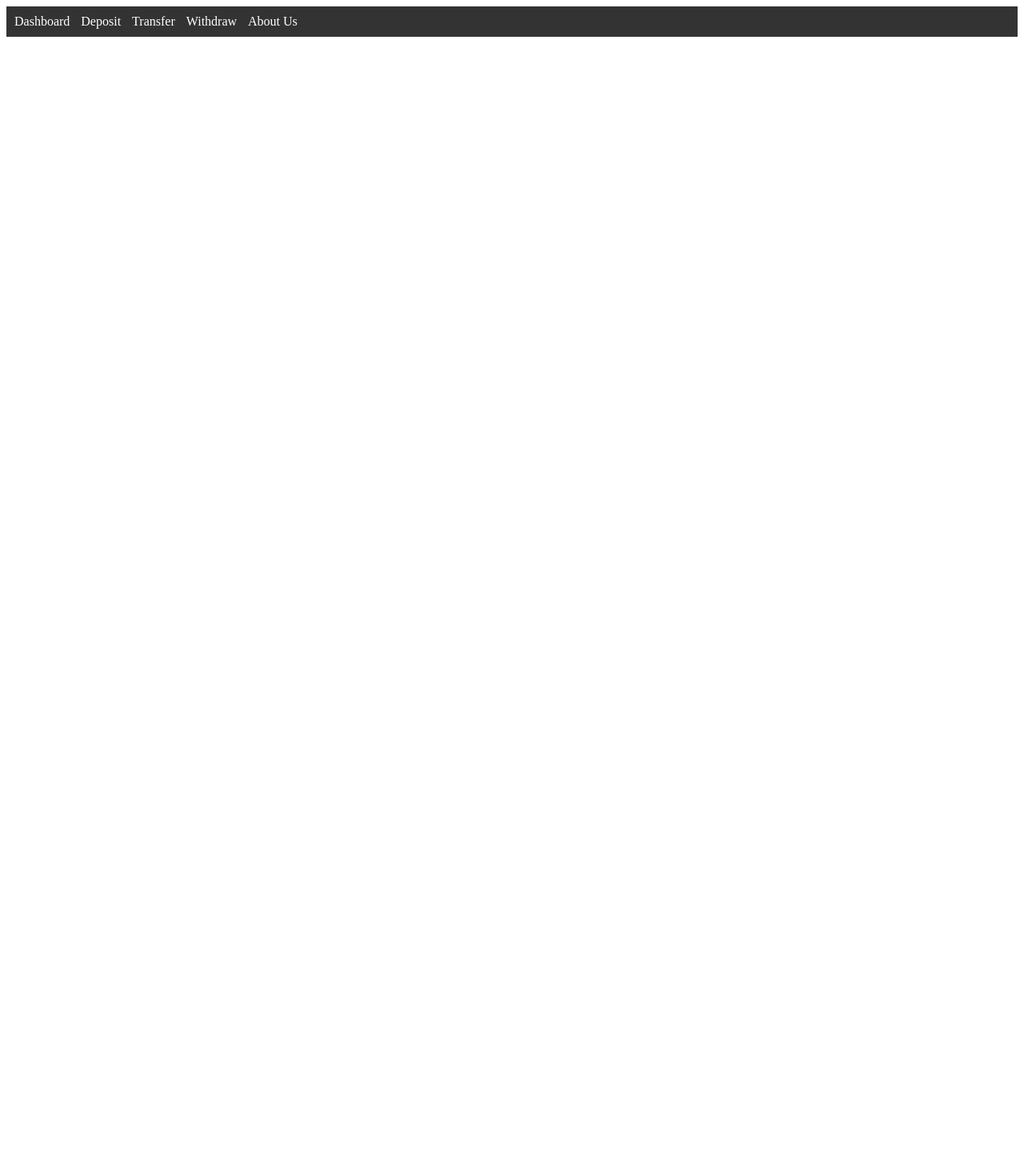
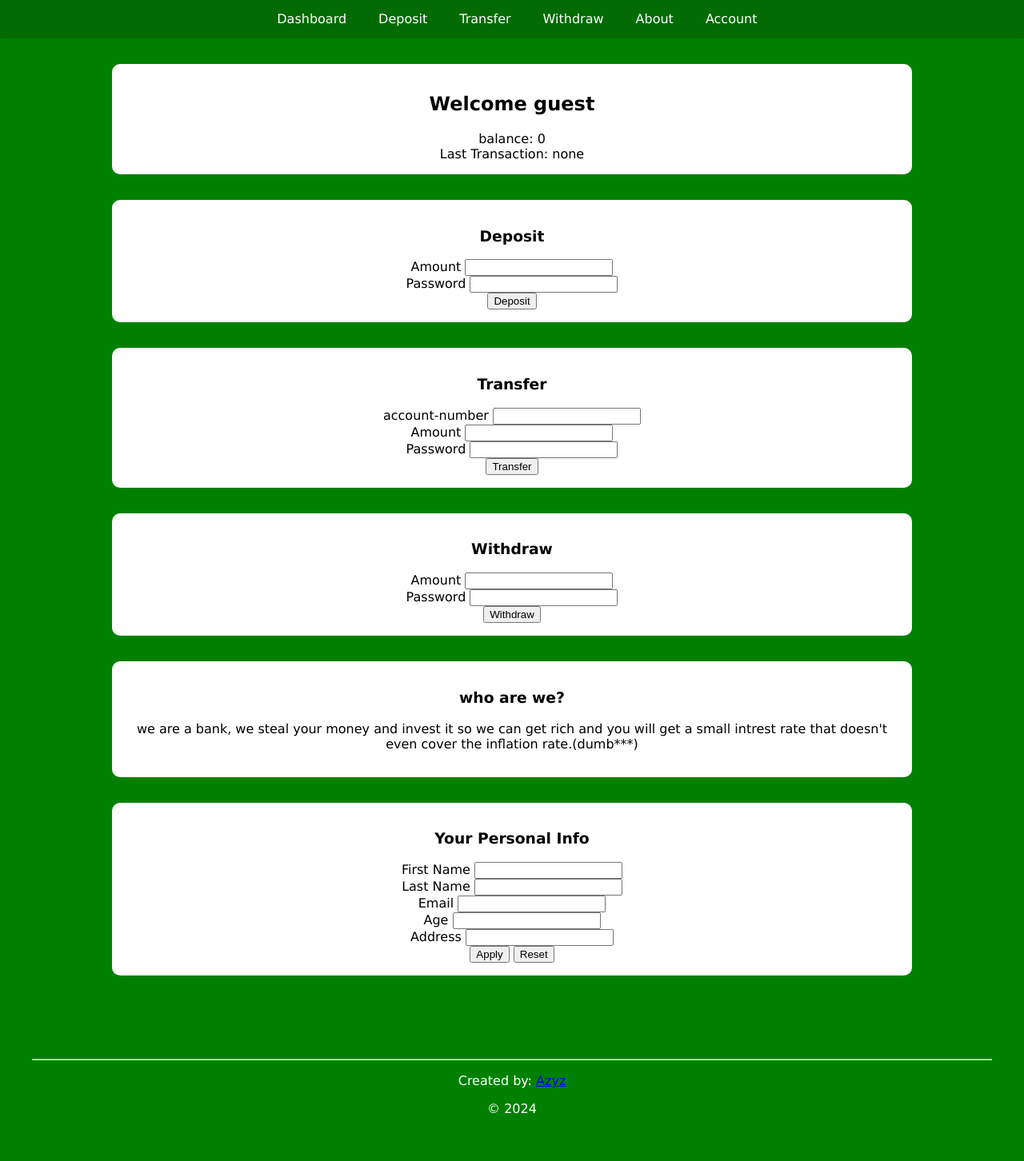
Before and after one commit to AzyzHm/banking-site, a PHP site: page /home.html in a window 1280 px wide. Shown: the whole page at 80% size. Before the commit the page ends 46 px from the top, so only its background shows below. Run offline with PHP 8.4, Linux system fonts and the light colour scheme.

Commit message:
completed the html part of the home page

```diff
--- a/home.html
+++ b/home.html
@@ -9,15 +9,101 @@
 </head>
 <body>
     <nav>
-        <div>
-            <ul>
-                <li><a href="#">Dashboard</a></li>
-                <li><a href="#">Deposit</a></li>
-                <li><a href="#">Transfer</a></li>
-                <li><a href="#">Withdraw</a></li>
-                <li><a href="#">About Us</a></li>
-            </ul>
-        </div>
+        <a id="dashboard">Dashboard</a>
+        <a id="deposit">Deposit</a>
+        <a id="transfer">Transfer</a>
+        <a id="withdraw">Withdraw</a>
+        <a id="about">About</a>
+        <a id="account">Account</a>
     </nav>
+    <main>
+        <section id="Dashboard">
+            <h2>Welcome <span id="username">guest</span></h2>
+            balance: <span id="balance">0</span> <br>
+            Last Transaction: <span id="lastTransaction">none</span>
+        </section>
+        <section id="Deposit">
+            <h3>Deposit</h3>
+            <form>
+                <div class="form-group">
+                    <label for="amount">Amount</label>
+                    <input type="number" id="amount" name="amount" required>
+                </div>
+                <div class="form-group
+                    <label for="password">Password</label>
+                    <input type="password" id="password" name="password" required>
+                </div>
+                <button type="submit">Deposit</button>
+            </form>
+        </section>
+        <section id="Transfer">
+            <h3>Transfer</h3>
+            <form>
+                <div class="form-group">
+                    <label for="account-number">account-number</label>
+                    <input type="text" id="account-number" name="account-number" required>
+                </div>
+                <div class="form-group>
+                    <label for="amount">Amount</label>
+                    <input type="number" id="amount" name="amount" required>
+                </div>
+                <div class="form-group">
+                    <label for="password">Password</label>
+                    <input type="password" id="password" name="password" required>
+                </div>
+                <button type="submit">Transfer</button>
+        </section>
+        <section id="Withdraw">
+            <h3>Withdraw</h3>
+            <form>
+                <div class="form-group
+                    <label for="amount">Amount</label>
+                    <input type="number" id="amount" name="amount" required>
+                </div>
+                <div class="form-group
+                    <label for="password">Password</label>
+                    <input type="password" id="password" name="password" required>
+                </div>
+                <button type="submit">Withdraw</button>
+        </section>
+        <section id="About">
+            <h3>who are we?</h3>
+            <p>we are a bank, we steal your money and invest it so we can get rich and you will get a small intrest rate that doesn't even cover the inflation rate.(dumb***) </p>
+        </section>
+        <section id="Account">
+            <h3>Your Personal Info</h3>
+            <form>
+                <div class="form-group>
+                    <label for="first-name">First Name</label>
+                    <input type="text" id="first-name" name="first-name">
+                </div>
+                <div class="form-group
+                    <label for="last-name">Last Name</label>
+                    <input type="text" id="last-name" name="last-name">
+                </div>
+                <div class="form-group
+                    <label for="email">Email</label>
+                    <input type="email" id="email" name="email">
+                </div>
+                <div class="form-group">
+                    <label for="age">Age</label>
+                    <input type="number" id="age" name="age">
+                </div>
+                <div class="form-group">
+                    <label for="password">Address</label>
+                    <input type="address" id="address" name="address">
+                </div>
+                <div class="form-group">
+                    <input type="submit" value="Apply">
+                    <input type="reset" value="Reset">
+                </div>
+            </form>
+        </section>
+    </main>
+    <footer>
+        <hr>
+        <p>Created by: <a href="../portfolio/index.php">Azyz</a></p>
+        <p>&copy; 2024</p>
+    </footer>
 </body>
 </html>
--- a/style/home.css
+++ b/style/home.css
@@ -1,21 +1,59 @@
-nav {
-    background-color: #333;
-    color: #fff;
-    padding: 10px;
+:root {
+    --nav: rgba(20, 20, 20, 0.2);
+    --background: green;
+    --section: white;
 }
 
-nav ul {
-    list-style-type: none;
-    margin: 0;
-    padding: 0;
+body {
+    font-family:Verdana, Geneva, Tahoma, sans-serif;
+    box-sizing: border-box;
+    background: var(--background);
 }
 
-nav ul li {
-    display: inline;
-    margin-right: 10px;
+nav {
+    position: fixed;
+    top: 0;
+    left: 0;
+    width: 100%;
+    display: flex;
+    justify-content: center;
+    background-color: var(--nav);
+    backdrop-filter: blur(10px);
+    padding: 0.4rem;
 }
 
-nav ul li a {
-    color: #fff;
-    text-decoration: none;
+nav a {
+    color: white;
+    text-decoration:none;
+    padding: 0.5rem 1rem;
+    margin: 0 0.25rem;
+    border-radius: 5px;
 }
+
+nav a:hover {
+    background: inherit;
+}
+
+main {
+    max-width: 1000px;
+    min-width: 350px;
+    padding: 2rem;
+    margin-top: 3rem;
+    margin-left: auto;
+    margin-right: auto;
+}
+
+section {
+    margin-bottom: 2rem;
+    background: var(--section);
+    padding: 1rem;
+    border-radius: 10px;
+    text-align: center;
+}
+footer {
+    background-color: inherit;
+    color: white;
+    text-align: center;
+    margin: auto;
+    padding: 2rem;
+}
```
